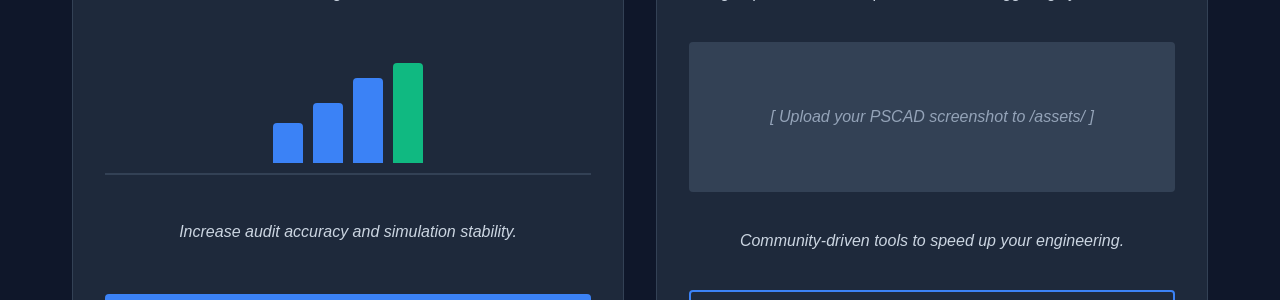
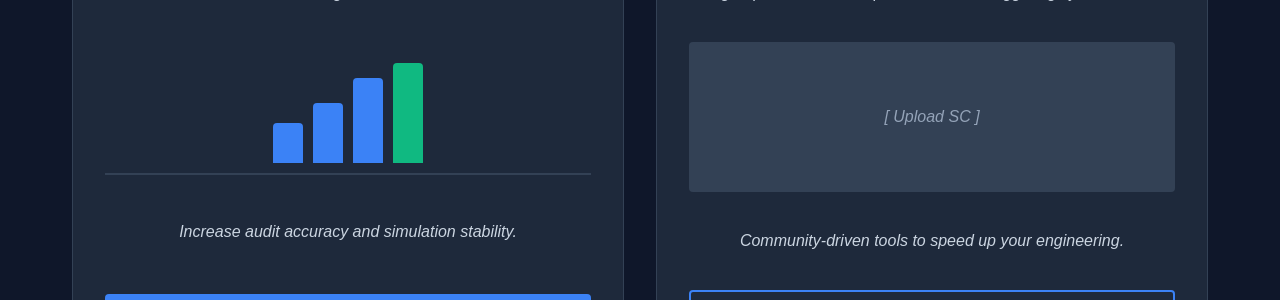
Before and after one commit to EMT-Tools/emt-tools.github.io, a Jekyll site: the page built from index.html, in a window 1280 px wide. Shown: the part 681-981 px from the top of the page. Built offline with Jekyll 4.4.1, drawn with Linux system fonts in a browser that asks for light colours.

Commit message:
Update index.html

```diff
--- a/index.html
+++ b/index.html
@@ -34,7 +34,7 @@ description: Discover professional model audit subscription tools and an extensi
     <p>Access our organized library of free scripts, tools, and models. Includes custom automation scripts designed to safely manage and ungroup simulation components without triggering system errors.</p>
 
     <div class="img-placeholder">
-      [ Upload your PSCAD screenshot to /assets/ ]
+      [ Upload SC ]
     </div>
 
     <p><em>Community-driven tools to speed up your engineering.</em></p>
```
